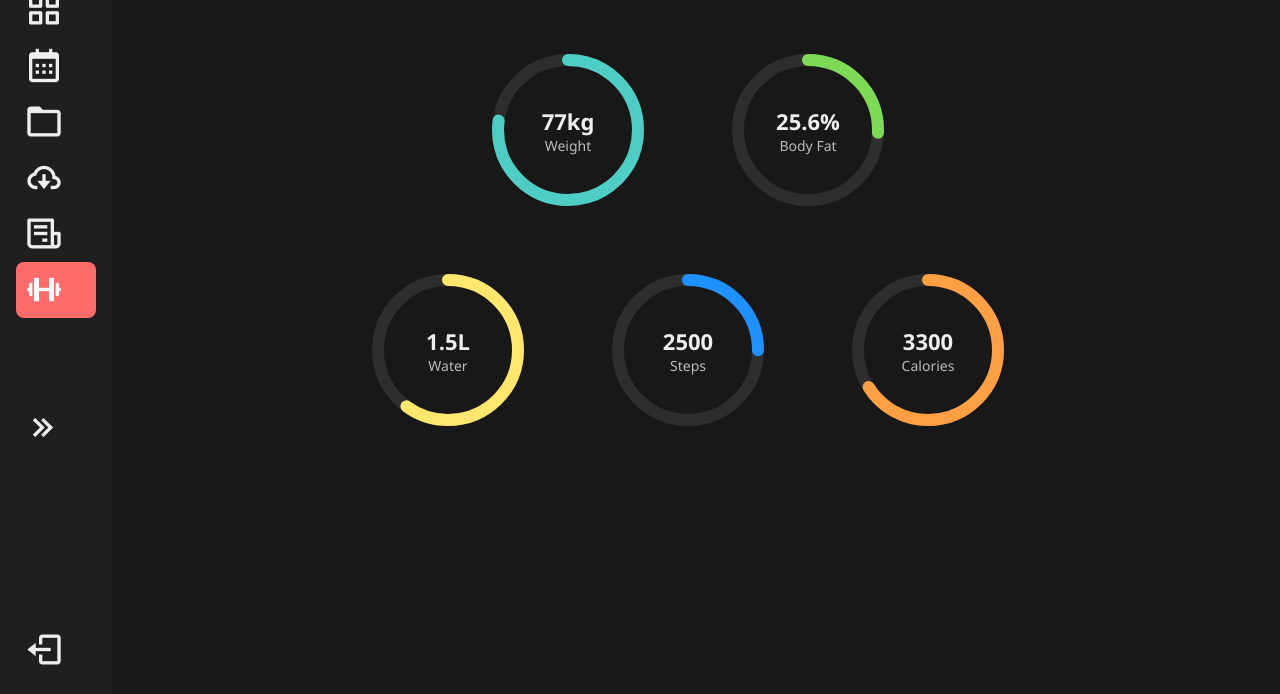
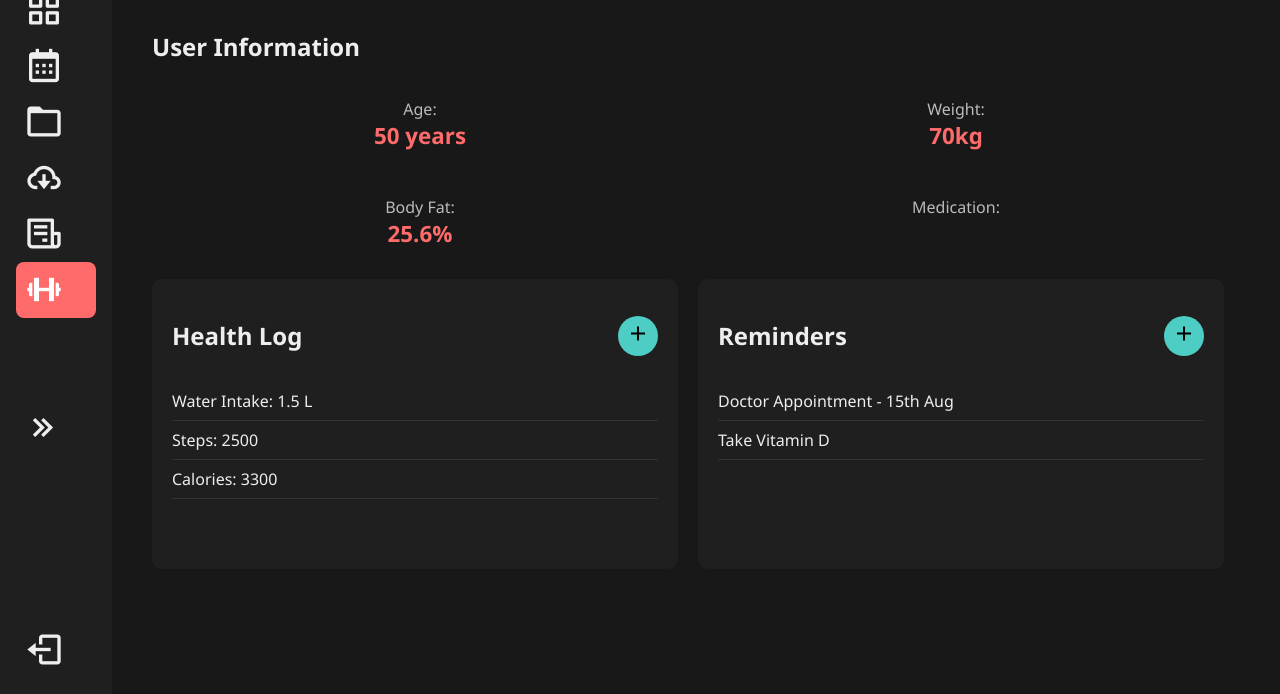
Before and after one commit to Dhananjay625/LifeFlow, a Django app: page /HealthManager/ in a window 1280 px wide. Shown: the part 106-800 px from the top of the page. After the commit the page ends 771 px from the top, so only its background shows below. Run offline with Django 4.2, Linux system fonts and the light colour scheme; a user stored in the database is signed in.

Commit message:
Updates on Health Manager Page

```diff
--- a/LifeFlow/LifeFlow/urls.py
+++ b/LifeFlow/LifeFlow/urls.py
@@ -39,7 +39,6 @@
     path('complete/<int:task_id>/', views.complete_task, name='complete_task'),
     path('archive/<int:task_id>/', views.archive_task, name='archive_task'),
     path('HealthManager/', views.HealthManager, name='HealthManager'),
-    path('api/weekly-metrics/', views.weekly_metrics_api, name='weekly_metrics_api'),
     path('dashboard/', views.dashboard, name='dashboard'),
     path('calendar/events/', views.calendar_events, name='calendar_events'),
     path('add/<str:item_type>/', views.add_item, name='add_item'),
--- a/LifeFlow/main/forms.py
+++ b/LifeFlow/main/forms.py
@@ -1,21 +1,8 @@
 from django import forms
 from .models import Task
-from .models import HealthMetric, Appointment
+
 
 class TaskForm(forms.ModelForm):
     class Meta:
         model = Task
         fields = ['title', 'description', 'due_date', 'reminder_time', 'priority']
-
-class HealthMetricForm(forms.ModelForm):
-    class Meta:
-        model = HealthMetric
-        fields = ['weight', 'body_fat', 'water', 'steps', 'calories']
-
-class AppointmentForm(forms.ModelForm):
-    class Meta:
-        model = Appointment
-        fields = ['title', 'date', 'notes']
-        widgets = {
-            'date': forms.DateInput(attrs={'type': 'date'})
-        }
--- a/LifeFlow/main/static/index.css
+++ b/LifeFlow/main/static/index.css
@@ -1260,3 +1260,161 @@
   font-size: 14px;
   color: var(--text-muted);
 }
+
+.user-info-board {
+  background: var(--background-light);
+  border: 2px solid var(--secondary-color);
+  border-radius: 12px;
+  padding: 25px;
+  margin: 20px 0;
+  color: var(--text-light);
+}
+
+.user-info-board h2 {
+  margin-bottom: 20px;
+  font-size: 1.8rem;
+  color: var(--secondary-color);
+  text-align: center;
+}
+
+.info-row {
+  display: flex;
+  justify-content: space-around;
+  margin-bottom: 15px;
+}
+
+.info-item {
+  display: flex;
+  flex-direction: column;
+  align-items: center;
+  background: var(--background-dark);
+  padding: 15px 25px;
+  border-radius: 10px;
+  min-width: 180px;
+}
+
+.info-item .label {
+  font-size: 1rem;
+  color: var(--text-muted);
+}
+
+.info-item .value {
+  font-size: 1.4rem;
+  font-weight: bold;
+  color: var(--primary-color);
+}
+
+/* Two-column layout */
+.two-column {
+  display: flex;
+  gap: 20px;
+}
+.card {
+  background: #1f1f1f;
+  flex: 1;
+  border-radius: 10px;
+  padding: 20px;
+  min-height: 250px;
+}
+.card-header {
+  display: flex;
+  justify-content: space-between;
+  align-items: center;
+}
+
+.measure {
+  padding: 10px;
+  border-radius: 8px;
+  margin-bottom: 10px;
+  font-size: 1.2rem;
+  color: var(--background-dark);
+  font-weight: bold;
+}
+
+.measure.water {
+  background-color: #4ECDC4;
+}
+
+.measure.steps {
+  background-color: #1E90FF;
+}
+
+.measure.calories {
+  background-color: #FF9F43;
+}
+
+.card-header h2 {
+  font-size: 1.5rem;
+}
+
+.plus-btn {
+  background: #4ECDC4;
+  border: none;
+  padding: 5px 5px;
+  border-radius: 50%;
+  color: #000;
+  font-size: 1.5rem;
+  width: 40px;
+  height: 40px;
+  cursor: pointer;
+}
+.card-list {
+  list-style: none;
+  padding: 0;
+  margin-top: 10px;
+}
+.card-list li {
+  padding: 8px 0;
+  border-bottom: 1px solid #333;
+}
+
+/* Modal styling */
+.modal {
+  display: none;
+  position: fixed;
+  z-index: 999;
+  padding-top: 60px;
+  left: 0; top: 0;
+  width: 100%; height: 100%;
+  background: rgba(0,0,0,0.6);
+}
+.modal-content {
+  background: var(--background-light);
+  margin: auto;
+  padding: 30px;
+  border-radius: 12px;
+  width: 500px;
+  max-width: 90%;
+  min-height: 300px;
+  color: var(--text-light);
+}
+.modal-content form {
+  display: flex;
+  flex-direction: column;
+}
+.modal-content input {
+  margin-bottom: 10px;
+  padding: 8px;
+  border: none;
+  border-radius: 5px;
+}
+.modal-content button[type="submit"] {
+  background: var(--secondary-color);
+  color: var(--text-light);
+  padding: 12px 25px;
+  border: none;
+  border-radius: 8px;
+  cursor: pointer;
+  margin-top: 15px;
+  transition: background 0.2s ease-in-out;
+}
+
+.modal-content button[type="submit"]:hover {
+  background: var(--primary-color);
+}
+
+.close {
+  float: right;
+  font-size: 24px;
+  cursor: pointer;
+}
--- a/LifeFlow/main/templates/HealthManager.html
+++ b/LifeFlow/main/templates/HealthManager.html
@@ -5,13 +5,13 @@
   <meta charset="UTF-8">
   <meta name="viewport" content="width=device-width, initial-scale=1.0">
   <title>Health Manager - LifeFlow</title>
-  <link rel="stylesheet" href="{% static 'index.css' %}?v=3">
+  <link rel="stylesheet" href="{% static 'index.css' %}?v=4">
   <link href='https://unpkg.com/boxicons@2.1.4/css/boxicons.min.css' rel='stylesheet'>
 </head>
-
 <body>
   <div class="container">
     <aside>
+      <!--  Sidebar Nav. -->
       <nav class="nav">
         <ul class="nav-links">
           <li>
@@ -52,7 +52,7 @@
         </ul>
 
         <div class="collapse-btn">
-          <a href="#" id="resizeBtn">
+          <a href="#" data-resize-btn>
             <i class='bx bx-chevrons-right'></i><span>Collapse</span>
           </a>
         </div>
@@ -66,83 +66,108 @@
 
     <main class="content">
       <header class="header">
+        <div class="date">{{ now|date:"l, F jS, Y" }}</div>
         <h1>Health Manager</h1>
       </header>
 
-      <section class="health-section">
-        <!-- Row 1: Weight & Body Fat -->
-        <div class="health-row">
-          <div class="progress-container large">
-            <svg class="progress-ring" width="160" height="160">
-              <circle class="progress-ring-bg" cx="80" cy="80" r="70"/>
-              <circle class="progress-ring-fill weight" cx="80" cy="80" r="70"/>
-            </svg>
-            <div class="progress-label">
-              <div class="value">77kg</div>
-              <div class="label">Weight</div>
-            </div>
+      <!-- User Information -->
+      <section class = "user-info">
+        <h2>User Information</h2>
+        <div class="info-row">
+          <div class="info-item">
+            <span class="label">Age:</span>
+            <span class="value">50 years</span>
           </div>
-
-          <div class="progress-container large">
-            <svg class="progress-ring" width="160" height="160">
-              <circle class="progress-ring-bg" cx="80" cy="80" r="70"/>
-              <circle class="progress-ring-fill bodyfat" cx="80" cy="80" r="70"/>
-            </svg>
-            <div class="progress-label">
-              <div class="value">25.6%</div>
-              <div class="label">Body Fat</div>
-            </div>
+          <div class="info-item">
+            <span class="label">Weight:</span>
+            <span class="value">70kg</span>
           </div>
         </div>
-
-        <!-- Row 2: Water, Steps, Calories -->
-        <div class="health-row">
-          <div class="progress-container large">
-            <svg class="progress-ring" width="160" height="160">
-              <circle class="progress-ring-bg" cx="80" cy="80" r="70"/>
-              <circle class="progress-ring-fill water" cx="80" cy="80" r="70"/>
-            </svg>
-            <div class="progress-label">
-              <div class="value">1.5L</div>
-              <div class="label">Water</div>
-            </div>
+        <div class="info-row">
+          <div class="info-item">
+            <span class="label">Body Fat:</span>
+            <span class="value">25.6%</span>
           </div>
-
-          <div class="progress-container large">
-            <svg class="progress-ring" width="160" height="160">
-              <circle class="progress-ring-bg" cx="80" cy="80" r="70"/>
-              <circle class="progress-ring-fill steps" cx="80" cy="80" r="70"/>
-            </svg>
-            <div class="progress-label">
-              <div class="value">2500</div>
-              <div class="label">Steps</div>
-            </div>
-          </div>
-
-          <div class="progress-container large">
-            <svg class="progress-ring" width="160" height="160">
-              <circle class="progress-ring-bg" cx="80" cy="80" r="70"/>
-              <circle class="progress-ring-fill calories" cx="80" cy="80" r="70"/>
-            </svg>
-            <div class="progress-label">
-              <div class="value">3300</div>
-              <div class="label">Calories</div>
-            </div>
+          <div class="info-item">
+            <span class="label">Medication:</span>
+            <span class="value"></span>
           </div>
         </div>
       </section>
+
+      <!-- Daily Measures & Reminders -->
+      <section class="two-column">
+      <!-- Daily Measures -->
+      <div class="card">
+        <div class="card-header">
+          <h2>Health Log</h2>
+          <button class="plus-btn" onclick="openModal('measuresModal')"><i class='bx bx-plus'></i></button>
+        </div>
+        <ul class="card-list">
+          <li>Water Intake: 1.5 L</li>
+          <li>Steps: 2500</li>
+          <li>Calories: 3300</li>
+        </ul>
+      </div>
+
+      <div class="card">
+        <div class="card-header">
+          <h2>Reminders</h2>
+          <button class="plus-btn" onclick="openModal('reminderModal')"><i class='bx bx-plus'></i></button>
+        </div>
+        <ul class="card-list">
+          <li>Doctor Appointment - 15th Aug</li>
+          <li>Take Vitamin D</li>
+        </ul>
+      </div>
+    </section>
     </main>
   </div>
+<div class="modal" id="measuresModal">
+  <div class="modal-content">
+    <span class="close" onclick="closeModal('measuresModal')">&times;</span>
+    <h2>Update Daily Measures</h2>
+    <form>
+      <label>Water Intake (L):</label>
+      <input type="number" step="0.1">
+      <label>Steps:</label>
+      <input type="number">
+      <label>Calories:</label>
+      <input type="number">
+      <button type="submit">Save</button>
+    </form>
+  </div>
+</div>
 
-  <!-- <script>
-    // const resizeBtn = document.querySelector("[data-resize-btn]");
-    // resizeBtn.addEventListener("click", function (e) {
-    //   e.preventDefault();
-    //   document.body.classList.toggle("sb-expanded");
-    // });
-  </script> -->
-  <script src="https://cdn.jsdelivr.net/npm/chart.js"></script>
-  <script src="{% static 'js/main.js' %}"></script>
-  <canvas id="weeklyChart"></canvas>
+<div class="modal" id="reminderModal">
+  <div class="modal-content">
+    <span class="close" onclick="closeModal('reminderModal')">&times;</span>
+    <h2>Add Reminder</h2>
+    <form>
+      <label>Reminder Text:</label>
+      <input type="text">
+      <label>Date:</label>
+      <input type="date">
+      <button type="submit">Save</button>
+    </form>
+  </div>
+</div>
+
+<script>
+function openModal(id) {
+  document.getElementById(id).style.display = 'block';
+}
+function closeModal(id) {
+  document.getElementById(id).style.display = 'none';
+}
+const resizeBtn = document.querySelector("[data-resize-btn]");
+    resizeBtn.addEventListener("click", function (e) {
+      e.preventDefault();
+      document.body.classList.toggle("sb-expanded");
+    });
+
+
+</script>
+
 </body>
 </html>
--- a/LifeFlow/main/views.py
+++ b/LifeFlow/main/views.py
@@ -14,8 +14,8 @@
 from django.shortcuts import get_object_or_404, redirect
 from .models import sub
 from django.contrib.auth.decorators import login_required
-from .models import HealthMetric, Appointment
-from .forms import HealthMetricForm, AppointmentForm
+from django.views.decorators.csrf import csrf_exempt
+
 
 
 def login_view(request):
@@ -257,48 +257,8 @@
     document.delete()
     return redirect('DocumentStorage')
 
-@login_required
 def HealthManager(request):
-    metrics = HealthMetric.objects.filter(user=request.user).order_by('-date')[:7]
-    appointments = Appointment.objects.filter(user=request.user).order_by('date')
-
-    if request.method == 'POST':
-        if 'log_metrics' in request.POST:
-            metric_form = HealthMetricForm(request.POST)
-            if metric_form.is_valid():
-                metric = metric_form.save(commit=False)
-                metric.user = request.user
-                metric.save()
-                return redirect('HealthManager')
-        elif 'add_appointment' in request.POST:
-            appointment_form = AppointmentForm(request.POST)
-            if appointment_form.is_valid():
-                appointment = appointment_form.save(commit=False)
-                appointment.user = request.user
-                appointment.save()
-                return redirect('HealthManager')
-    else:
-        metric_form = HealthMetricForm()
-        appointment_form = AppointmentForm()
-
-    return render(request, 'HealthManager.html', {
-        'metrics': metrics,
-        'appointments': appointments,
-        'metric_form': metric_form,
-        'appointment_form': appointment_form
-    })
-
-@login_required
-def weekly_metrics_api(request):
-    metrics = HealthMetric.objects.filter(user=request.user).order_by('-date')[:7]
-    data = {
-        "dates": [m.date.strftime("%Y-%m-%d") for m in metrics][::-1],
-        "steps": [m.steps for m in metrics][::-1],
-        "calories": [m.calories for m in metrics][::-1],
-        "water": [m.water for m in metrics][::-1]
-    }
-    return JsonResponse(data)
-
+    return render(request, 'HealthManager.html')
 @login_required
 def dashboard(request):
     return render(request, 'dashboard.html')
```
Also changed, not shown: LifeFlow/main/models.py (+0 -21 lines), LifeFlow/db.sqlite3.
